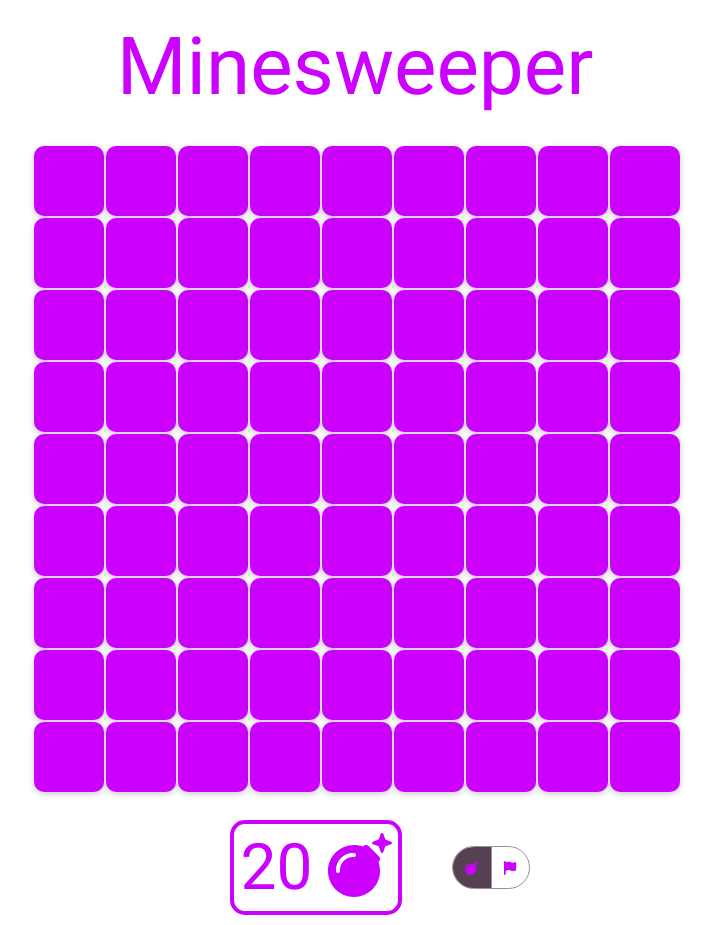
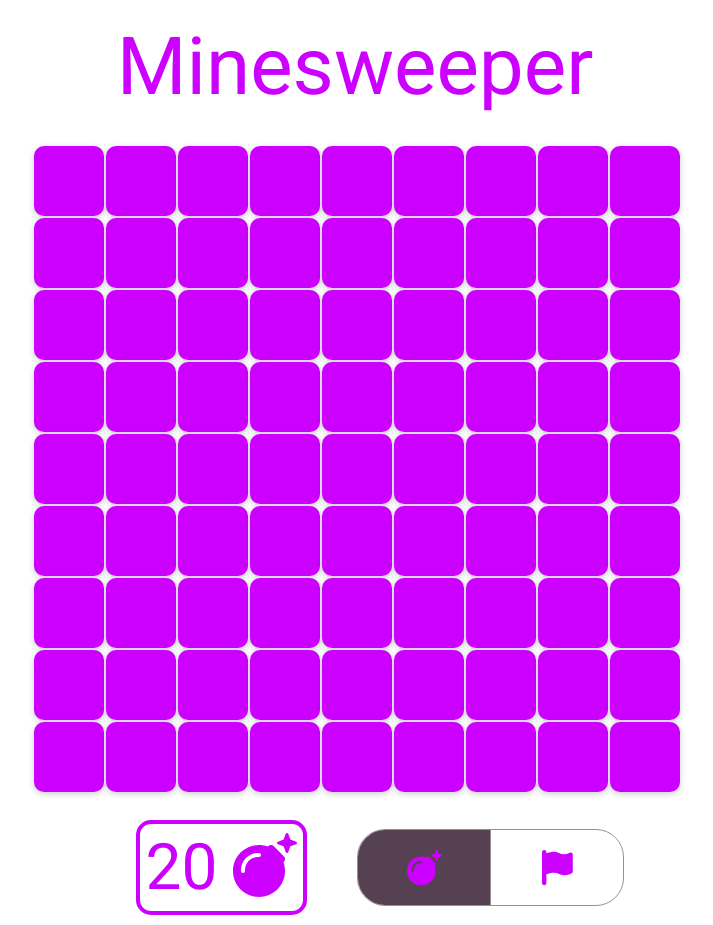
Before and after one commit to Frozzie89/frozzie-minesweeper, an Angular app: page / in a window 1280 px wide. Shown: the whole page, without its empty margins (285-998 px from the left). Built offline with nearby package versions, Linux system fonts and the light colour scheme.

Commit message:
toggle mode looks bigger

```diff
--- a/src/app/components/mode/mode.component.html
+++ b/src/app/components/mode/mode.component.html
@@ -1,4 +1,4 @@
-<mat-button-toggle-group class="mode" name="mode" [hideSingleSelectionIndicator]="true">
+<mat-button-toggle-group class="mode-toggle" name="mode" [hideSingleSelectionIndicator]="true">
     <mat-button-toggle value="bomb" [checked]="true">
         <fa-icon [icon]="faBomb"></fa-icon>
     </mat-button-toggle>
--- a/src/app/components/mode/mode.component.scss
+++ b/src/app/components/mode/mode.component.scss
@@ -1,3 +1,9 @@
 fa-icon {
     color: rgb(204, 0, 255);
 }
+
+.mode-toggle ::ng-deep .mat-button-toggle {
+    padding: 1rem 1rem;
+    min-width: 100px;
+    font-size: 2.2rem;
+}
```
